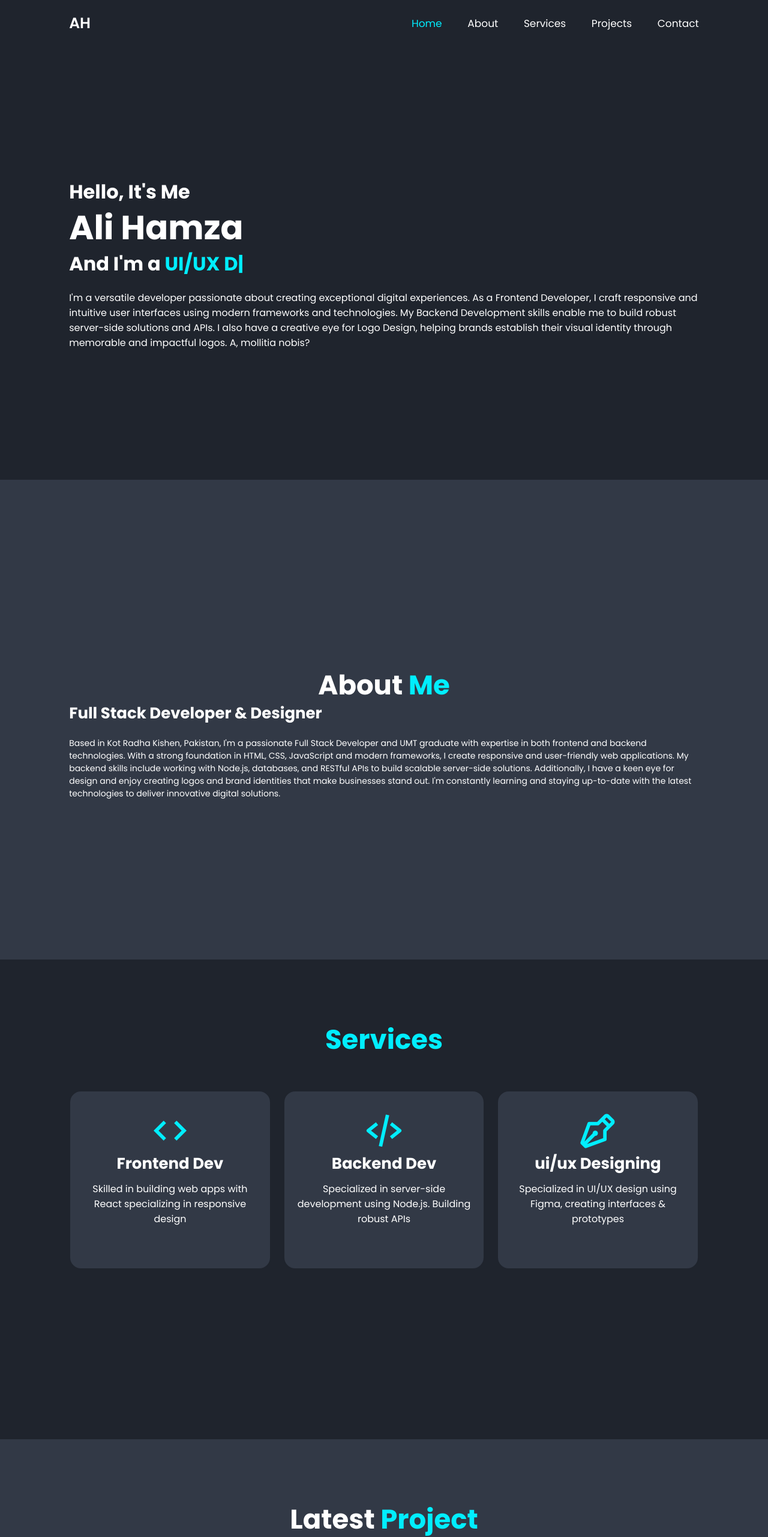
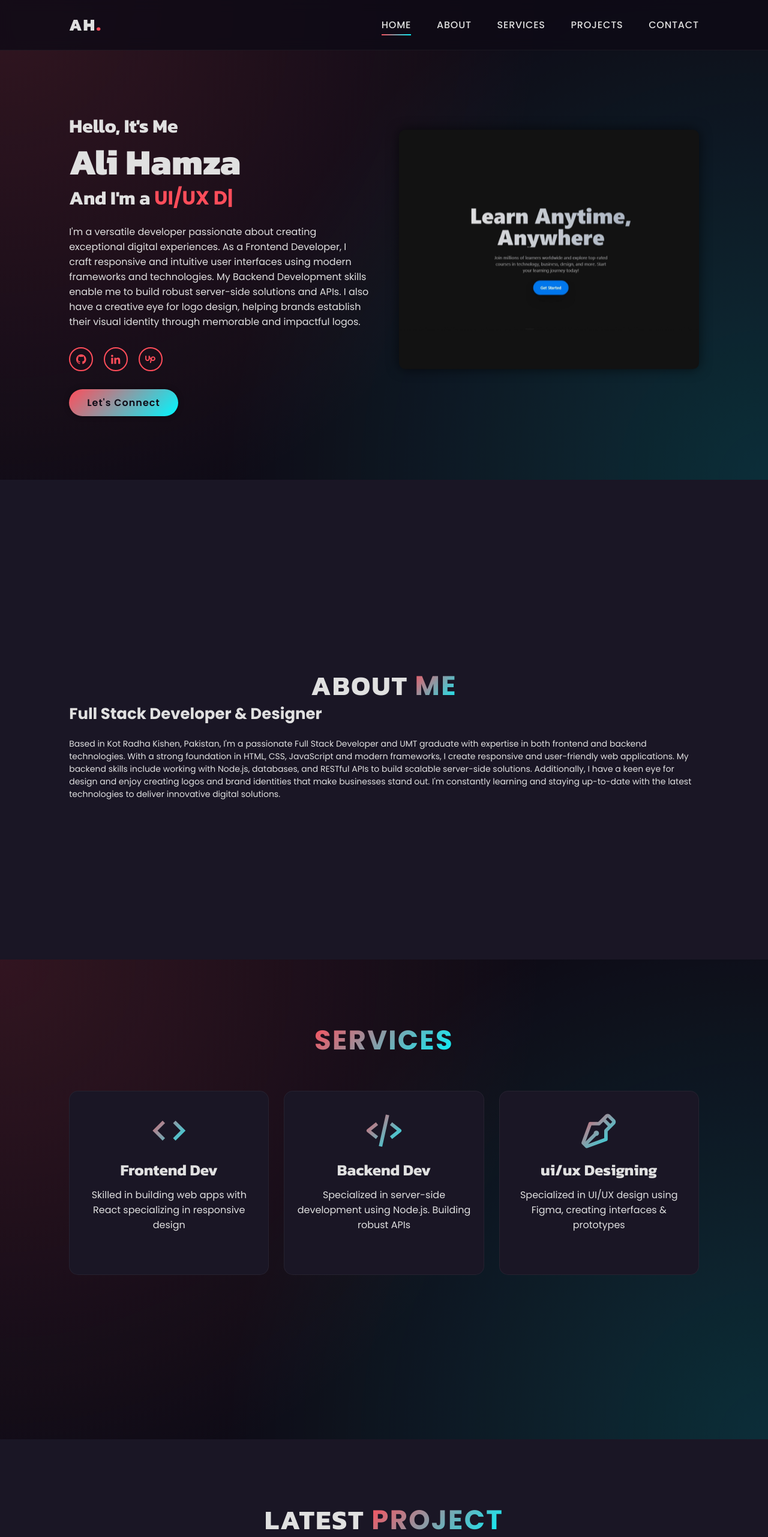
Before and after one commit to thealihamza04/Portfolio, a plain HTML site: page index.html in a window 1280 px wide. Shown: the top 2563 px of the page at 60% size. Drawn offline with nearby package versions, Linux system fonts and the light colour scheme.

Commit message:
feat: modernize portfolio design

```diff
--- a/index.html
+++ b/index.html
@@ -81,7 +81,7 @@
   <body>
     <!-- header design -->
     <header class="header">
-      <a href="#" class="logo">AH</a>
+      <a href="#" class="logo">AH<span>.</span></a>
       <i class="bx bx-menu" id="menu-icon"></i>
 
       <nav class="navbar">
@@ -104,22 +104,21 @@
           digital experiences. As a Frontend Developer, I craft responsive and
           intuitive user interfaces using modern frameworks and technologies. My
           Backend Development skills enable me to build robust server-side
-          solutions and APIs. I also have a creative eye for Logo Design,
+          solutions and APIs. I also have a creative eye for logo design,
           helping brands establish their visual identity through memorable and
-          impactful logos. A, mollitia nobis?
+          impactful logos.
         </p>
-        <!-- <div class="social-media">
-        <a href="#"><i class='bx bxl-facebook'></i></a>
-        <a href="#"><i class='bx bxl-twitter'></i></a>
-        <a href="#"><i class='bx bxl-instagram-alt'></i></a>
-        <a href="#"><i class='bx bxl-linkedin'></i></a>
-      </div>
-      <a href="#" class="btn">Download CV</a> -->
+        <div class="social-media">
+          <a href="https://github.com/thealihamza04" target="_blank" aria-label="GitHub"><i class='bx bxl-github'></i></a>
+          <a href="https://www.linkedin.com/in/contact-with-alihamza/" target="_blank" aria-label="LinkedIn"><i class='bx bxl-linkedin'></i></a>
+          <a href="https://www.upwork.com/freelancers/~0108b1074fe9afbd80?viewMode=1" target="_blank" aria-label="Upwork"><i class='bx bxl-upwork'></i></a>
+        </div>
+        <a href="#contact" class="btn">Let's Connect</a>
       </div>
 
-      <!-- <div class="home-img">
-      <img src="images/home.png" alt="">
-    </div> -->
+      <div class="home-img">
+        <img src="images/bb.jpg" alt="Ali Hamza portrait" />
+      </div>
     </section>
 
     <!-- about section design -->
--- a/style.css
+++ b/style.css
@@ -14,10 +14,13 @@
 }
 
 :root {
-    --bg-color: #1f242d;
-    --secoden-bg-color: #323946;
-    --text-color: #fff;
-    --main-color: #0ef;
+    /* refreshed color scheme */
+    --bg-color: #0e0b16;
+    --secoden-bg-color: #1a1625;
+    --text-color: #e0e0e0;
+    --main-color: #ff4d5a;
+    --accent-color: #00f7ff;
+    --gradient: linear-gradient(135deg, var(--main-color), var(--accent-color));
 }
 
 html {
@@ -28,6 +31,9 @@ html {
 body {
     background: var(--bg-color);
     color: var(--text-color);
+    background-image: radial-gradient(circle at top left, rgba(255,77,90,0.15), transparent 60%),
+                      radial-gradient(circle at bottom right, rgba(0,247,255,0.15), transparent 60%);
+    background-attachment: fixed;
 }
 
 section {
@@ -41,34 +47,58 @@ section {
     left: 0;
     width: 100%;
     padding: 2rem 9%;
-    background: var(--bg-color);
+    background: rgba(14, 11, 22, 0.8);
+    backdrop-filter: blur(10px);
     display: flex;
     justify-content: space-between;
     align-items: center;
     z-index: 100;
+    border-bottom: 1px solid rgba(255, 255, 255, 0.05);
 }
 
 .header.sticky {
-    border-bottom: .1rem solid rgba(0, 0, 0, .2);
+    border-bottom: .1rem solid rgba(255, 255, 255, .1);
 }
 
 .logo {
-    font-size: 2.5rem;
+    font-size: 2.8rem;
     color: var(--text-color);
-    font-weight: 600;
+    font-weight: 800;
     cursor: default;
+    font-family: 'Kanit', sans-serif;
+    letter-spacing: 2px;
 }
 
 .navbar a {
-    font-size: 1.7rem;
+    position: relative;
+    font-size: 1.6rem;
     color: var(--text-color);
     margin-left: 4rem;
+    font-weight: 500;
+    text-transform: uppercase;
+    letter-spacing: .05em;
     transition: .3s;
+}
+
+.navbar a::after {
+    content: '';
+    position: absolute;
+    left: 0;
+    bottom: -6px;
+    width: 0;
+    height: 2px;
+    background: var(--gradient);
+    transition: width .3s;
 }
 
 .navbar a:hover,
 .navbar a.active {
-    color: var(--main-color);
+    color: var(--text-color);
+}
+
+.navbar a:hover::after,
+.navbar a.active::after {
+    width: 100%;
 }
 
 #menu-icon {
@@ -78,13 +108,16 @@ section {
 }
 
 .home {
-    display: flex;
-    justify-content: center;
+    display: grid;
+    grid-template-columns: repeat(auto-fit, minmax(300px, 1fr));
     align-items: center;
+    gap: 5rem;
 }
 
 .home-img img {
-    width: 35vw;
+    width: 100%;
+    border-radius: 1rem;
+    box-shadow: 0 0 2rem rgba(0, 0, 0, 0.6);
     animation: floatImage 4s ease-in-out infinite;
 }
 
@@ -103,8 +136,9 @@ section {
 }
 
 .home-content h3 {
-    font-size: 3.2rem;
+    font-size: clamp(2rem, 3vw, 3.2rem);
     font-weight: 700;
+    font-family: 'Kanit', sans-serif;
 }
 
 .home-content h3:nth-of-type(2) {
@@ -116,13 +150,15 @@ span {
 }
 
 .home-content h1 {
-    font-size: 5.6rem;
-    font-weight: 700;
-    line-height: 1.3;
+    font-size: clamp(3.5rem, 8vw, 6rem);
+    font-weight: 800;
+    line-height: 1.2;
+    font-family: 'Kanit', sans-serif;
 }
 
 .home-content p {
     font-size: 1.6rem;
+    max-width: 60ch;
 }
 
 .social-media a {
@@ -141,8 +177,8 @@ span {
 }
 
 .social-media a:hover {
-    background: var(--main-color);
-    color: var(--secoden-bg-color);
+    background: var(--gradient);
+    color: var(--bg-color);
     box-shadow: 0 0 1rem var(--main-color);
 }
 
@@ -150,19 +186,20 @@ span {
     display: inline-block;
     margin-left: auto;
     margin-right: auto;
-    padding: 1rem 2.8rem;
-    background: var(--main-color);
+    padding: 1rem 3rem;
+    background: var(--gradient);
     border-radius: 4rem;
-    box-shadow: 0 0 1rem var(--main-color);
+    box-shadow: 0 0 1rem rgba(0, 0, 0, 0.4);
     font-size: 1.6rem;
-    color: var(--secoden-bg-color);
+    color: var(--bg-color);
     letter-spacing: .1rem;
     font-weight: 600;
-    transition: .5s ease;
+    transition: .3s ease;
 }
 
 .btn:hover {
-    box-shadow: none;
+    box-shadow: 0 0 1.5rem var(--accent-color);
+    transform: translateY(-2px);
 }
 
 .about {
@@ -181,6 +218,15 @@ span {
 .heading {
     text-align: center;
     font-size: 4.5rem;
+    font-family: 'Kanit', sans-serif;
+    letter-spacing: .05em;
+    text-transform: uppercase;
+}
+
+.heading span {
+    background: var(--gradient);
+    -webkit-background-clip: text;
+    color: transparent;
 }
 
 .about-content h2 {
@@ -202,37 +248,39 @@ span {
 }
 
 .services-container {
-    display: flex;
-    justify-content: center;
-    align-items: center;
-    flex-wrap: wrap;
-    gap: 2rem;
+    display: grid;
+    grid-template-columns: repeat(auto-fit, minmax(260px, 1fr));
+    gap: 2.5rem;
 }
 
 .services-container .services-box {
-    flex: 1 1 30rem;
     background: var(--secoden-bg-color);
     padding: 3rem 2rem 4rem;
-    border-radius: 2rem;
+    border-radius: 1.5rem;
     text-align: center;
-    border: .2rem solid var(--bg-color);
-    transition: .5s ease;
+    border: 1px solid rgba(255, 255, 255, 0.05);
+    transition: .3s;
     text-wrap: wrap;
 
 }
 
 .services-container .services-box:hover {
     border-color: var(--main-color);
-    transform: scale(1.02);
+    background: rgba(255, 77, 90, 0.1);
+    transform: translateY(-10px);
 }
 
 .services-box i {
     font-size: 7rem;
-    color: var(--main-color);
+    background: var(--gradient);
+    -webkit-background-clip: text;
+    color: transparent;
 }
 
 .services-box h3 {
     font-size: 2.6rem;
+    font-family: 'Kanit', sans-serif;
+    margin-top: 1rem;
 }
 
 .services-box p {
@@ -250,52 +298,49 @@ span {
 
 .portfolio-container {
     display: grid;
-    grid-template-columns: repeat(3, 1fr);
+    grid-template-columns: repeat(auto-fit, minmax(280px, 1fr));
     align-items: center;
-    gap: 2.5rem;
+    gap: 2rem;
 }
 
 .portfolio-container .portfolio-box {
     position: relative;
-    border-radius: 2rem;
-    box-shadow: 0 0 1rem var(--bg-color);
+    border-radius: 1.5rem;
     overflow: hidden;
     display: flex;
+    border: 1px solid rgba(255, 255, 255, 0.05);
 }
 
 .portfolio-box img {
     width: 100%;
-    transition: .5s ease-in-out;
+    transition: .3s ease-in-out;
 }
 
 .portfolio-box:hover img {
-    transform: scale(1.1);
-    opacity: .4;
+    transform: scale(1.05);
+    filter: blur(2px);
 }
-
 .portfolio-box .portfolio-layer {
     position: absolute;
-    bottom: 0;
-    left: 0;
-    width: 100%;
-    height: 100%;
-    background: linear-gradient(rgba(0, 0, 0, .1), var(--main-color));
+    inset: 0;
+    background: rgba(14, 11, 22, 0.8);
     display: flex;
     justify-content: center;
     align-items: center;
     flex-direction: column;
     text-align: center;
     padding: 0 4rem;
-    transform: translateY(100%);
-    transition: .5s ease-in-out;
+    opacity: 0;
+    transition: .3s ease;
 }
 
 .portfolio-box:hover .portfolio-layer {
-    transform: translateY(0%);
+    opacity: 1;
 }
 
 .portfolio-layer h4 {
-    font-size: 3rem;
+    font-size: 2rem;
+    font-weight: 800;
 }
 
 .portfolio-layer p {
@@ -309,13 +354,18 @@ span {
     align-items: center;
     width: 5rem;
     height: 5rem;
-    background: var(--text-color);
+    background: var(--bg-color);
     border-radius: 50%;
+    transition: .3s;
 }
 
 .portfolio-layer a i {
     font-size: 2rem;
-    color: var(--secoden-bg-color);
+    color: var(--bg-color);
+}
+
+.portfolio-layer a:hover {
+    background: var(--gradient);
 }
 
 .contact h2 {
@@ -344,6 +394,13 @@ span {
     background: var(--secoden-bg-color);
     border-radius: .8rem;
     margin: .7rem 0;
+    border: 1px solid rgba(255,255,255,0.05);
+}
+
+.contact form .input-box input:focus,
+.contact form textarea:focus {
+    border-color: var(--main-color);
+    background: rgba(255, 77, 90, 0.1);
 }
 
 .contact form .input-box input {
@@ -362,18 +419,26 @@ span {
 .footer {
     align-items: center;
     display: grid;
-    grid-template-columns: repeat(3, auto);
-    padding: 2rem 9%;
+    grid-template-columns: repeat(3, 1fr);
+    gap: 2rem;
+    padding: 3rem 9%;
     background: var(--secoden-bg-color);
+    border-top: 1px solid rgba(255,255,255,0.05);
 }
 
 .footer .col {
     display: flex;
     flex-direction: column;
+    gap: 1rem;
 }
 
 .footer .col a {
     color: var(--text-color);
+    transition: color .3s;
+}
+
+.footer .col a:hover {
+    color: var(--main-color);
 }
 
 
@@ -387,7 +452,8 @@ span {
 .footer h1 {
     margin-bottom: .6rem;
     color: var(--main-color);
-    font-size: large;
+    font-size: 2rem;
+    font-family: 'Kanit', sans-serif;
 }
 
 .footer a,
@@ -661,7 +727,7 @@ span {
     }
 
     .home {
-        flex-direction: column;
+        grid-template-columns: 1fr;
     }
 
     .home-content h3 {
```
